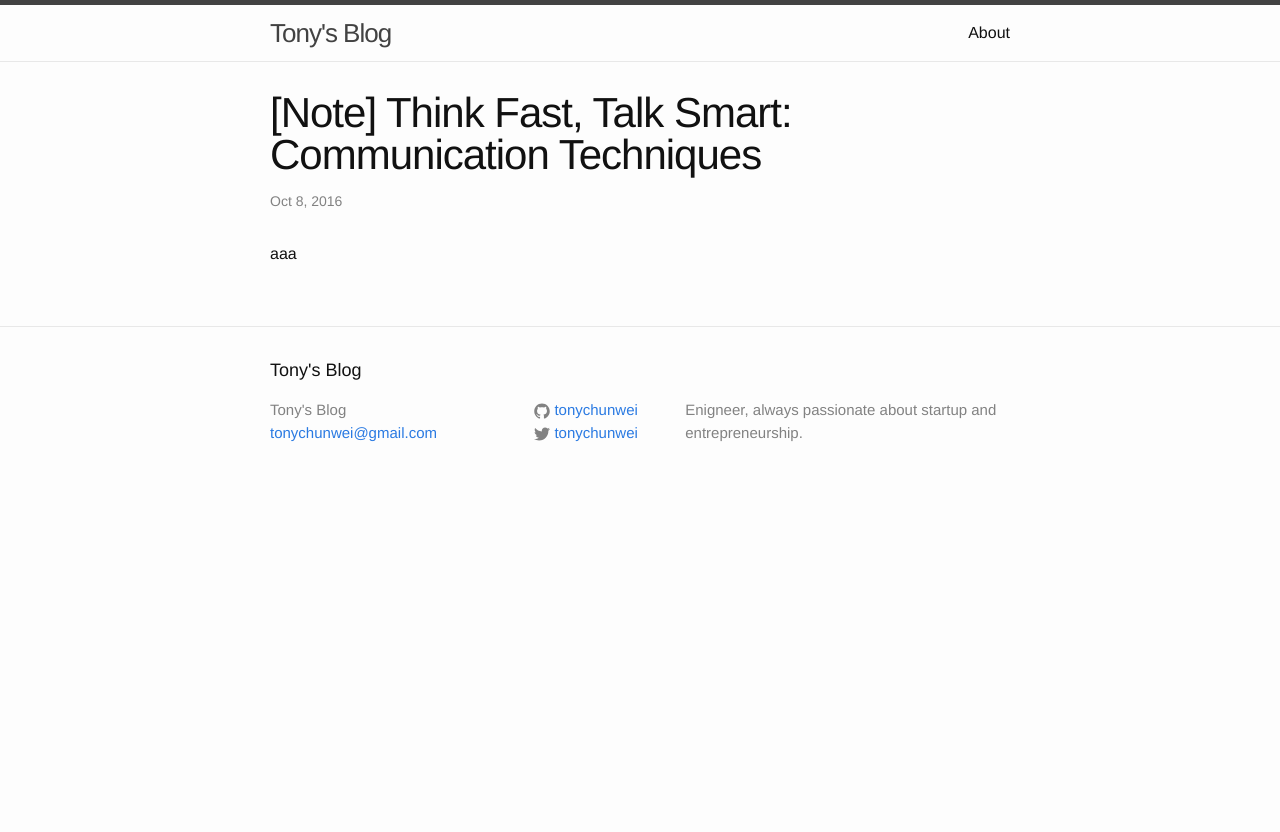
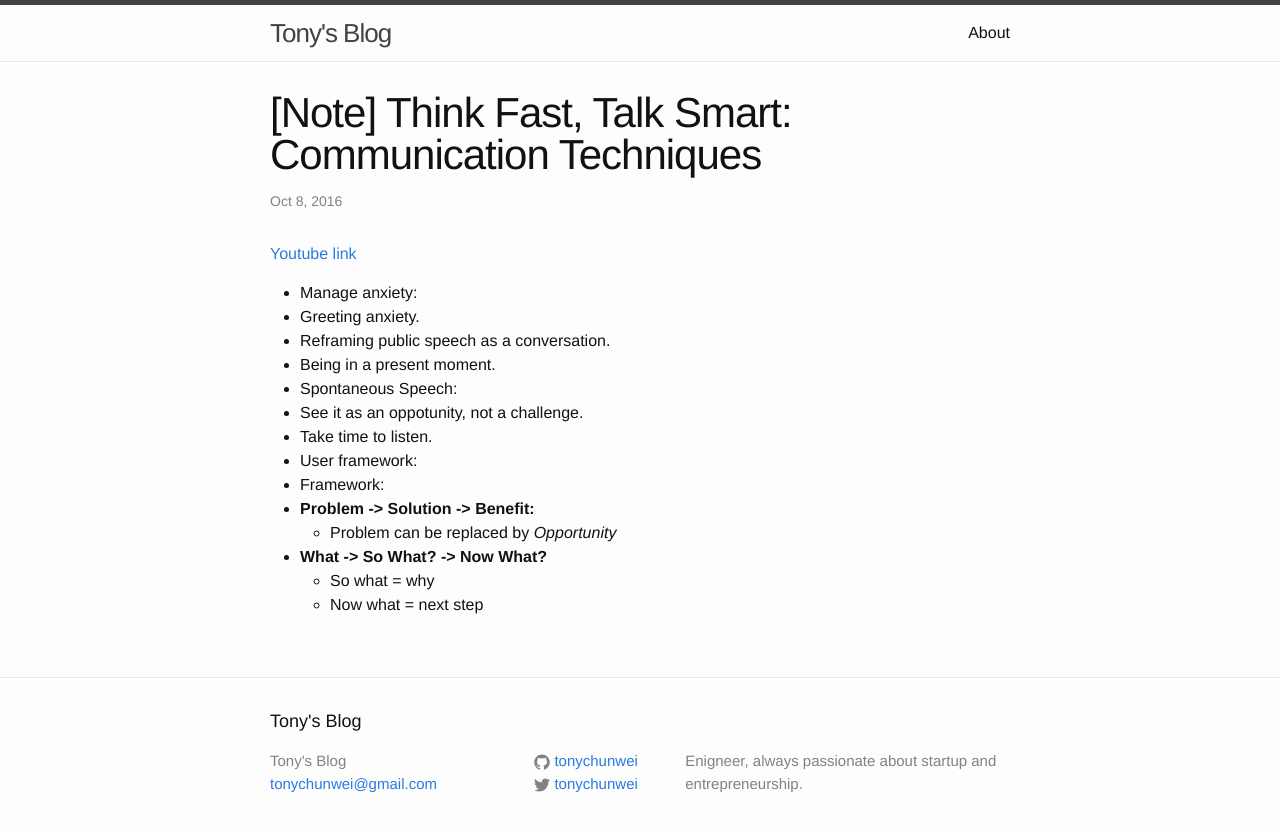
Before and after one commit to tonychunwei/tonychunwei.github.io, a Jekyll site: the page built from _posts/2016-10-08-note-think-fast-talk-smart.markdown, in a window 1280 px wide. Shown: the top 832 px of the page. Built offline with Jekyll 4.4.1, drawn with Linux system fonts in a browser that asks for light colours.

Commit message:
Update 2016-10-08-note-think-fast-talk-smart.markdown

```diff
--- a/_posts/2016-10-08-note-think-fast-talk-smart.markdown
+++ b/_posts/2016-10-08-note-think-fast-talk-smart.markdown
@@ -3,4 +3,20 @@ layout: post
 title:  "[Note] Think Fast, Talk Smart: Communication Techniques"
 date:   2016-10-08 14:00:00 -0700
 ---
-aaa
+
+[Youtube link](https://youtu.be/HAnw168huqA)
+
+- Manage anxiety:
+ - Greeting anxiety.
+ - Reframing public speech as a conversation.
+ - Being in a present moment.
+- Spontaneous Speech:
+ - See it as an oppotunity, not a challenge.
+ - Take time to listen.
+ - User framework:
+- Framework:
+ - **Problem -> Solution -> Benefit:**
+   - Problem can be replaced by *Opportunity*
+ - **What -> So What? -> Now What?**
+   - So what = why
+   - Now what = next step
```
